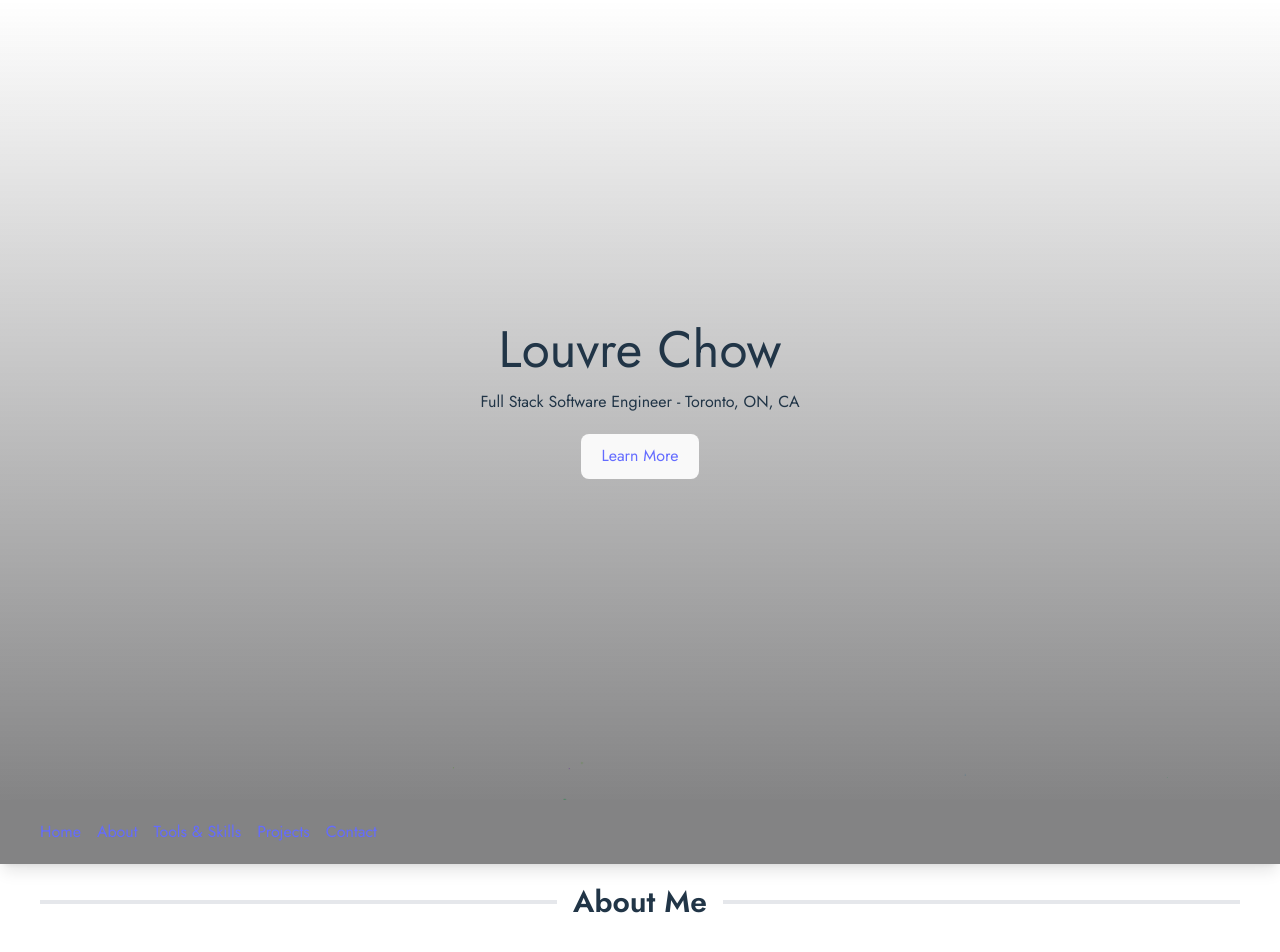
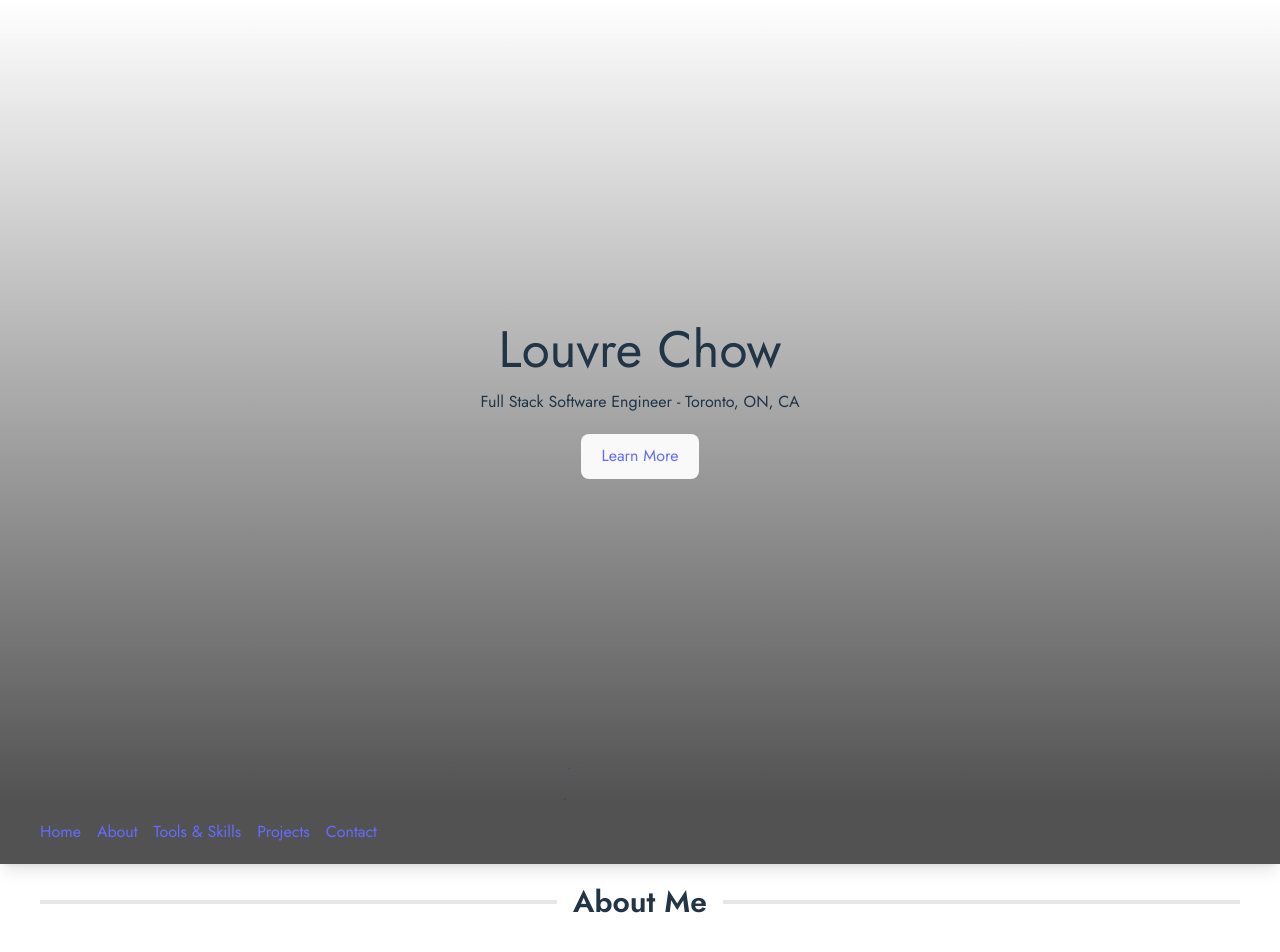
Before and after one commit to louvrecly/portfolio-react, a React (Vite) app: page / in a window 1280 px wide. Shown: the top 952 px of the page. Built offline with nearby package versions, Linux system fonts and the light colour scheme.

Commit message:
chore/styling: simplify background colors

```diff
--- a/src/App.tsx
+++ b/src/App.tsx
@@ -65,10 +65,9 @@ const App = () => {
 
         <Section id="skills" title="Tools and Skills">
           <div className="u-max-w-4xl">
-            <ul className="u-flex u-gap-5 u-flex-wrap">
+            <div className="u-flex u-flex-col u-gap-5 u-flex-wrap u-items-stretch sm:u-flex-row">
               {skillTypes.map((skillType) => (
-                <li key={skillType.key} className="u-flex-1">
-                  <Card>
+                <Card key={skillType.key} classes="u-flex-1">
                   <div className="u-p-5">
                     <h3 className="u-mb-3 u-text-xl u-font-bold">
                       {skillType.title}
@@ -96,18 +95,16 @@ const App = () => {
                     </ul>
                   </div>
                 </Card>
-                </li>
               ))}
-            </ul>
+            </div>
           </div>
         </Section>
 
         <Section id="projects" title="Projects">
           <div className="u-max-w-4xl">
-            <ul className="u-flex u-flex-col u-gap-5 sm:u-gap-10">
+            <div className="u-flex u-flex-col u-gap-5 sm:u-gap-10">
               {projects.map((project, index) => (
-                <li key={project.key}>
-                  <Card>
+                <Card key={project.key}>
                   <div
                     className={`u-flex u-flex-col u-justify-items-stretch ${
                       index % 2 ? 'sm:u-flex-row-reverse' : 'sm:u-flex-row'
@@ -162,9 +159,8 @@ const App = () => {
                     </div>
                   </div>
                 </Card>
-                </li>
               ))}
-            </ul>
+            </div>
           </div>
         </Section>
 
--- a/src/components/Banner.tsx
+++ b/src/components/Banner.tsx
@@ -13,9 +13,8 @@ const Banner = ({ id, name, title, location }: BannerProps) => {
     <Section id={id}>
       <GlowBackground />
 
-      <div className="u-absolute u-inset-0 u-bg-gradient-to-t u-from-zinc-950 u-to-transparent u-opacity-50"></div>
-
-      <div className="u-relative">
+      <div className="u-py-16 u-px-5 u-absolute u-inset-0 u-bg-gradient-to-t u-from-zinc-950/70 u-to-transparent u-flex u-justify-center u-items-center sm:u-px-10">
+        <div>
           <div className="u-mb-5">
             <h1 className="u-mb-3">{name}</h1>
 
@@ -28,6 +27,7 @@ const Banner = ({ id, name, title, location }: BannerProps) => {
             <button>Learn More</button>
           </a>
         </div>
+      </div>
     </Section>
   );
 };
--- a/src/components/Card.tsx
+++ b/src/components/Card.tsx
@@ -9,13 +9,11 @@ const Card = ({ classes = '', children }: CardProps) => {
   return (
     <div
       className={
-        'u-relative u-rounded u-overflow-hidden u-min-w-[280px] u-h-full u-shadow-lg u-transition-shadow hover:u-shadow-xl ' +
+        'u-rounded u-bg-zinc-950/50 u-overflow-hidden u-min-w-[280px] u-shadow-lg u-transition-shadow hover:u-shadow-xl ' +
         classes
       }
     >
-      <div className="u-absolute u-w-full u-h-full u-bg-zinc-950 u-opacity-50"></div>
-
-      <div className="u-relative">{children}</div>
+      {children}
     </div>
   );
 };
--- a/src/components/NavBar.tsx
+++ b/src/components/NavBar.tsx
@@ -19,10 +19,7 @@ const NavBar = ({ navItems = [] }: NavBarProps) => {
 
   return (
     <div className="u-sticky u-top-0 u-w-full u-z-10">
-      <nav className="u-relative u-shadow-lg u-z-10 u-transition-shadow hover:u-shadow-xl">
-        <div className="u-bg-zinc-950 u-absolute u-inset-0 u-opacity-50"></div>
-
-        <div className="u-p-2 u-relative sm:u-py-5 sm:u-px-10">
+      <nav className="u-relative u-p-2 u-bg-zinc-950/70 u-shadow-lg u-z-10 u-transition hover:u-shadow-xl hover:u-bg-zinc-950/90 sm:u-py-5 sm:u-px-10">
         <div className="u-flex u-flex-row-reverse sm:u-hidden">
           <button
             className="u-py-2 u-px-4 u-border-none"
@@ -35,16 +32,11 @@ const NavBar = ({ navItems = [] }: NavBarProps) => {
         <div className="u-hidden sm:u-flex sm:u-gap-4">
           <NavLinks navItems={navItems} onNavigated={onNavigated}></NavLinks>
         </div>
-        </div>
       </nav>
 
       {isDrawerOpened && (
-        <div className="u-absolute u-top-0 u-w-screen u-h-screen sm:u-hidden">
-          <div className="u-absolute u-inset-0 u-bg-zinc-950 u-opacity-50"></div>
-
-          <div className="u-relative u-w-full u-h-full u-py-16 u-px-5 u-text-start u-flex u-flex-col u-gap-3">
+        <div className="u-absolute u-top-0 u-py-16 u-px-5 u-w-screen u-h-screen u-bg-zinc-950/70 u-text-start u-flex u-flex-col u-gap-3 sm:u-hidden">
           <NavLinks navItems={navItems}></NavLinks>
-          </div>
         </div>
       )}
     </div>
```
Lines whose indentation alone changed are shown as unchanged.
